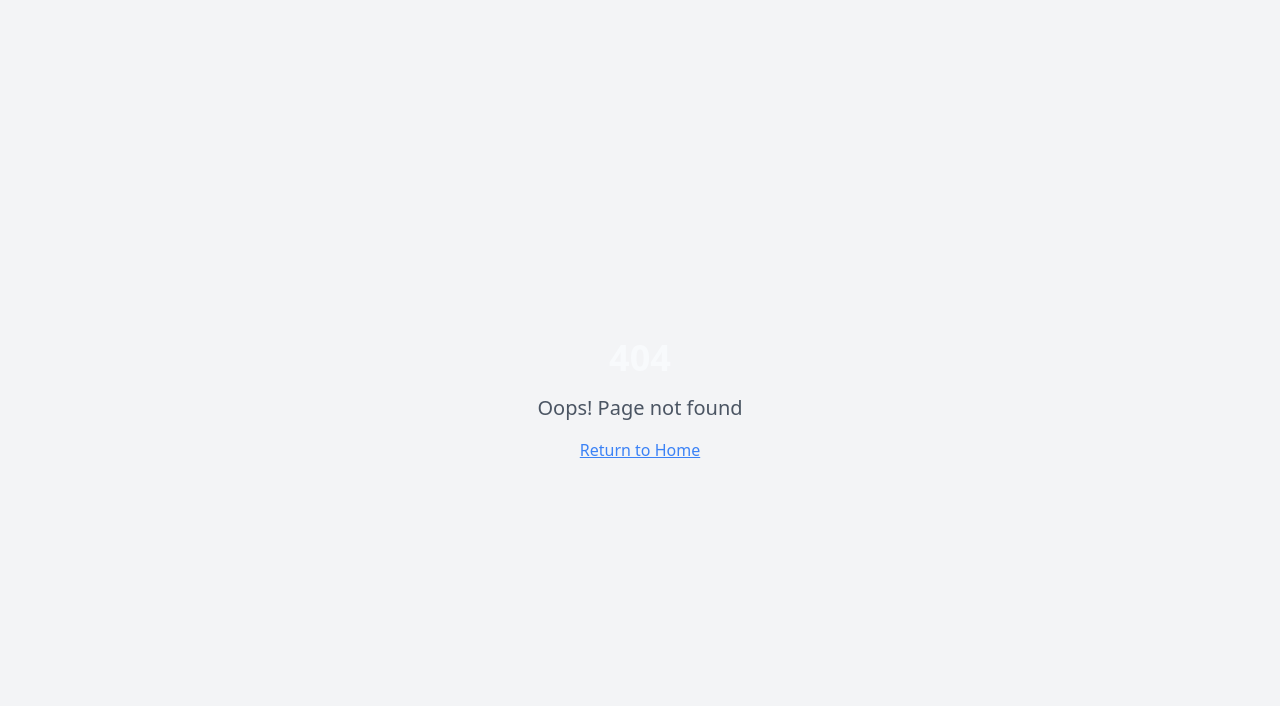
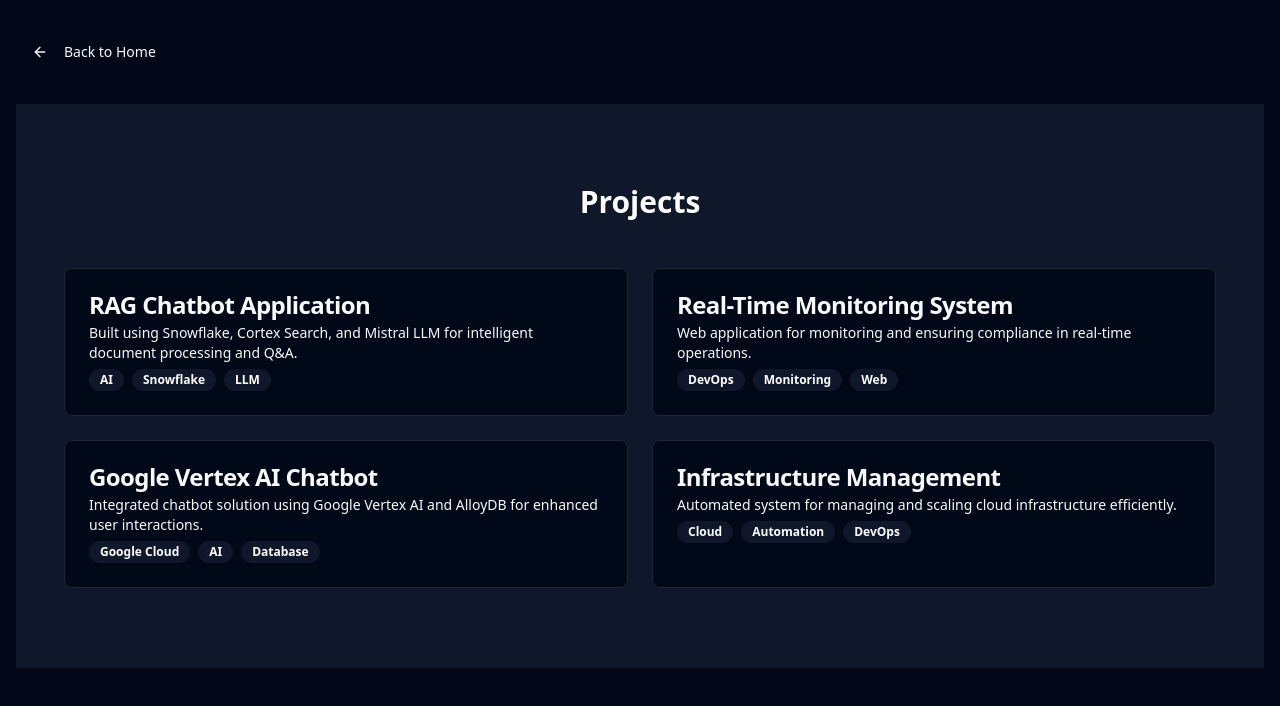
Before and after one commit to srijavuppala/portfolio-srijavuppala, a React (Vite) app: page /projects in a window 1280 px wide. Before the commit this address had no page. Shown: the top 706 px of the page. Built offline with nearby package versions, Linux system fonts and the light colour scheme.

Commit message:
Add project page redirection
Implement redirection to the project page when the "View Projects" button is clicked, enhancing website interactivity.
[skip gpt_engineer]

```diff
--- a/src/App.tsx
+++ b/src/App.tsx
@@ -5,6 +5,7 @@ import { QueryClient, QueryClientProvider } from "@tanstack/react-query";
 import { BrowserRouter, Routes, Route } from "react-router-dom";
 import Index from "./pages/Index";
 import NotFound from "./pages/NotFound";
+import ProjectsPage from "./pages/ProjectsPage";
 
 const queryClient = new QueryClient();
 
@@ -16,6 +17,7 @@ const App = () => (
       <BrowserRouter>
         <Routes>
           <Route path="/" element={<Index />} />
+          <Route path="/projects" element={<ProjectsPage />} />
           {/* ADD ALL CUSTOM ROUTES ABOVE THE CATCH-ALL "*" ROUTE */}
           <Route path="*" element={<NotFound />} />
         </Routes>
--- a/src/components/Hero.tsx
+++ b/src/components/Hero.tsx
@@ -1,8 +1,11 @@
 import React from 'react';
 import { Button } from "@/components/ui/button";
 import { ArrowRight } from 'lucide-react';
+import { useNavigate } from 'react-router-dom';
 
 const Hero = () => {
+  const navigate = useNavigate();
+
   return (
     <section className="min-h-screen flex items-center justify-center bg-gradient-to-b from-secondary to-background py-20 px-4">
       <div className="max-w-4xl mx-auto text-center animate-fade-in">
@@ -17,7 +20,10 @@ const Hero = () => {
           Currently working at Optum (UnitedHealth Group).
         </p>
         <div className="flex gap-4 justify-center">
-          <Button className="bg-primary hover:bg-primary/90">
+          <Button
+            className="bg-primary hover:bg-primary/90"
+            onClick={() => navigate('/projects')}
+          >
             View Projects <ArrowRight className="ml-2 h-4 w-4" />
           </Button>
           <Button variant="outline">
--- /dev/null
+++ b/src/pages/ProjectsPage.tsx
@@ -0,0 +1,27 @@
+import React from 'react';
+import Projects from '@/components/Projects';
+import { Button } from '@/components/ui/button';
+import { useNavigate } from 'react-router-dom';
+import { ArrowLeft } from 'lucide-react';
+
+const ProjectsPage = () => {
+  const navigate = useNavigate();
+
+  return (
+    <main className="min-h-screen bg-background text-foreground">
+      <div className="container mx-auto px-4 py-8">
+        <Button
+          variant="ghost"
+          onClick={() => navigate('/')}
+          className="mb-8"
+        >
+          <ArrowLeft className="mr-2 h-4 w-4" />
+          Back to Home
+        </Button>
+        <Projects />
+      </div>
+    </main>
+  );
+};
+
+export default ProjectsPage;
```
